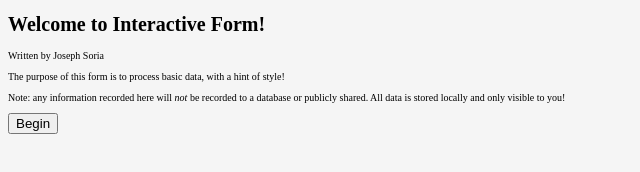
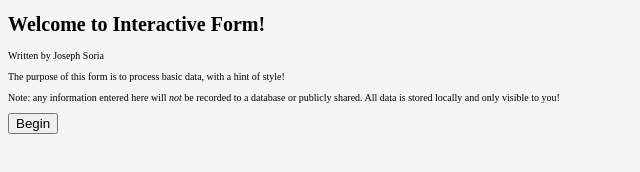
Before and after one commit to Joeseff6/Interactive-Form, a website: page src/html/index.html in a window 1280 px wide. Shown: the full height of the page, 0-640 px from the left. Drawn offline with Linux system fonts and the light colour scheme.

Commit message:
Changed text

```diff
--- a/src/html/index.html
+++ b/src/html/index.html
@@ -11,7 +11,7 @@
         <h1>Welcome to Interactive Form!</h1>
         <p class="written-by">Written by Joseph Soria</p>
         <p class="description">The purpose of this form is to process basic data, with a hint of style!</p>
-        <p class="disclaimer">Note: any information recorded here will <em>not</em> be recorded to a database or publicly shared. All data is stored locally and only visible to you!</p>
+        <p class="disclaimer">Note: any information entered here will <em>not</em> be recorded to a database or publicly shared. All data is stored locally and only visible to you!</p>
         <button class="start-button">Begin</button>
       </header>
       <section class="first-section">
```
